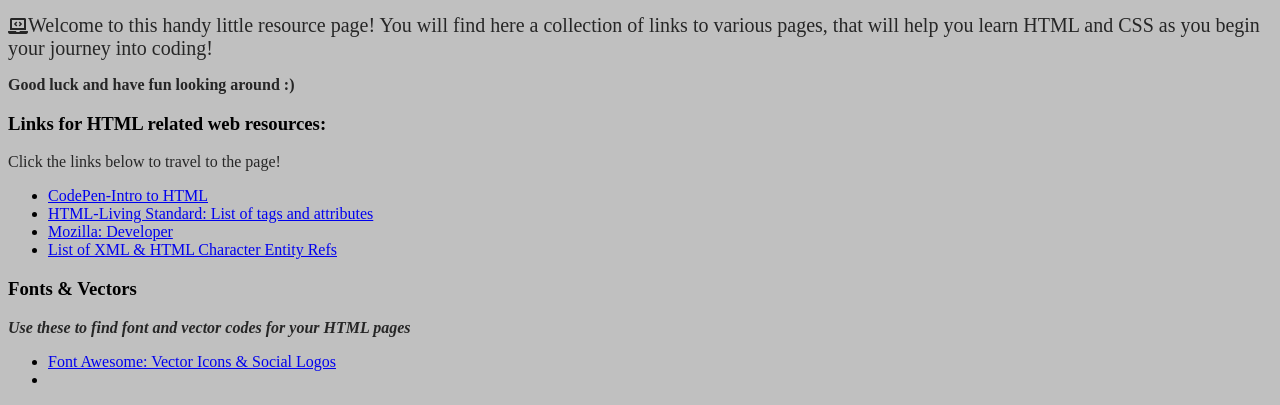
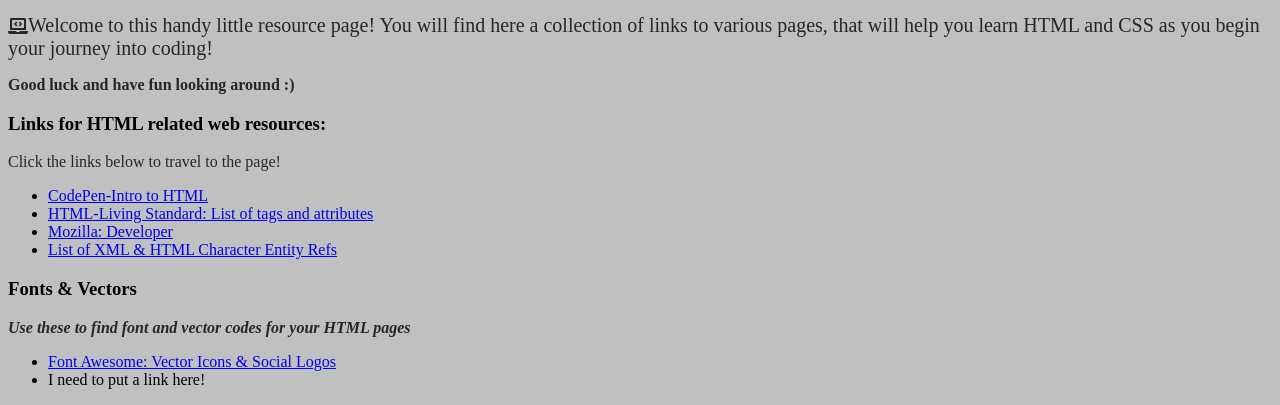
Before and after one commit to Steam-Script/learning-html, a plain HTML site: page index.html in a window 1280 px wide. Shown: the part 433-838 px from the top of the page. Drawn offline with Linux system fonts and the light colour scheme.

Commit message:
note re: find more font and vector sites

```diff
--- a/index.html
+++ b/index.html
@@ -42,7 +42,7 @@
 		<p><em><strong>Use these to find font and vector codes for your HTML pages</strong></em><p>
 			<ul>
 				<li><a href="https://fontawesome.com/" target="_blank">Font Awesome: Vector Icons &amp; Social Logos</a></li>
-				<li></li>
+				<li>I need to put a link here!</li>
 			</ul>
 	</body>
 </html>
```
